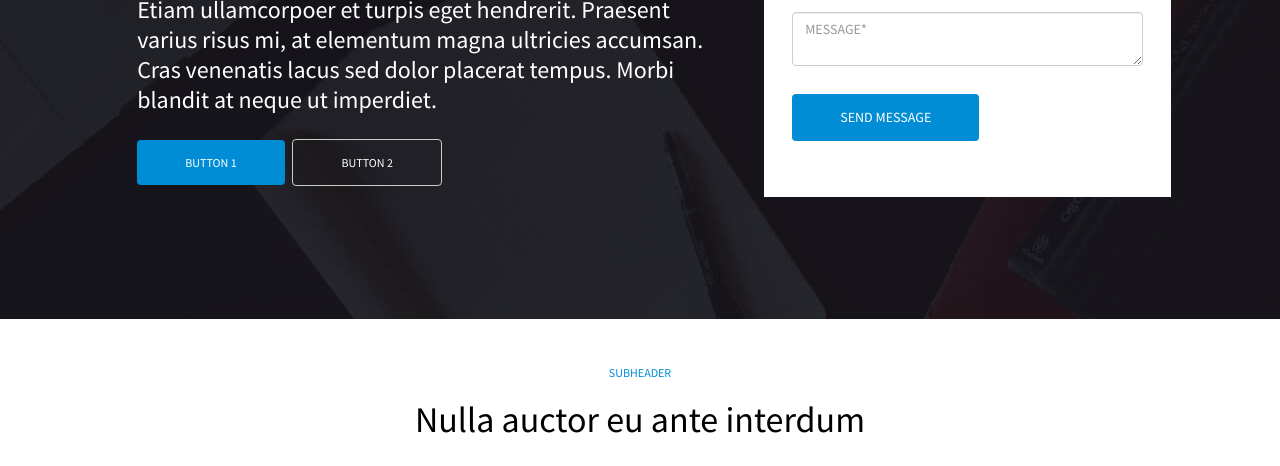
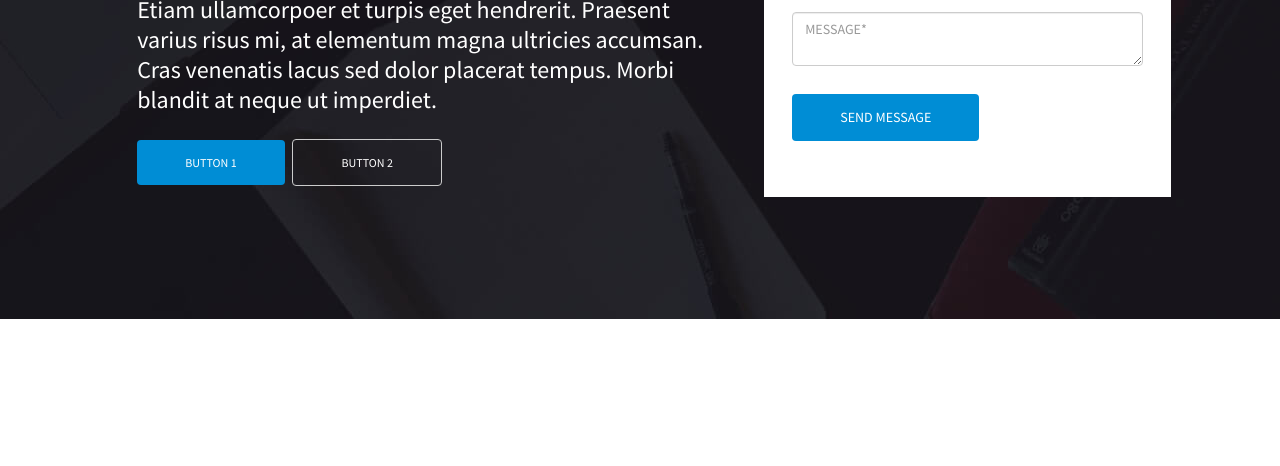
Before and after one commit to jaroot32/MechanixSite, a website: page index.html in a window 1280 px wide. Shown: the part 321-787 px from the top of the page. Drawn offline with nearby package versions, Linux system fonts and the light colour scheme.

Commit message:
added media queries

```diff
--- a/css/styles.css
+++ b/css/styles.css
@@ -160,17 +160,9 @@ footer {
 	padding: 1em 0 3em 0;
 }
 
-@media (min-width: 950px) {
 
-.laptop-image {
-	height: 640px;
-}
-.sub-center {
-	padding-top: 3em;
-}
-}
 /* Large devices (large desktops, 1200px and up) */
-@media only screen and (min-width: 1200px) {
+@media only screen and (min-width: 950px) {
     /* styles for wide screens */
 .laptop-image {
 	height: 640px;
@@ -182,3 +174,9 @@ footer {
 	padding-top: 3em;
 }
 }
+@media only screen and (min-width: 300px) {
+	.sub-center {
+	padding-top: 6em;
+	margin-top: 6em;
+	}
+}
```
